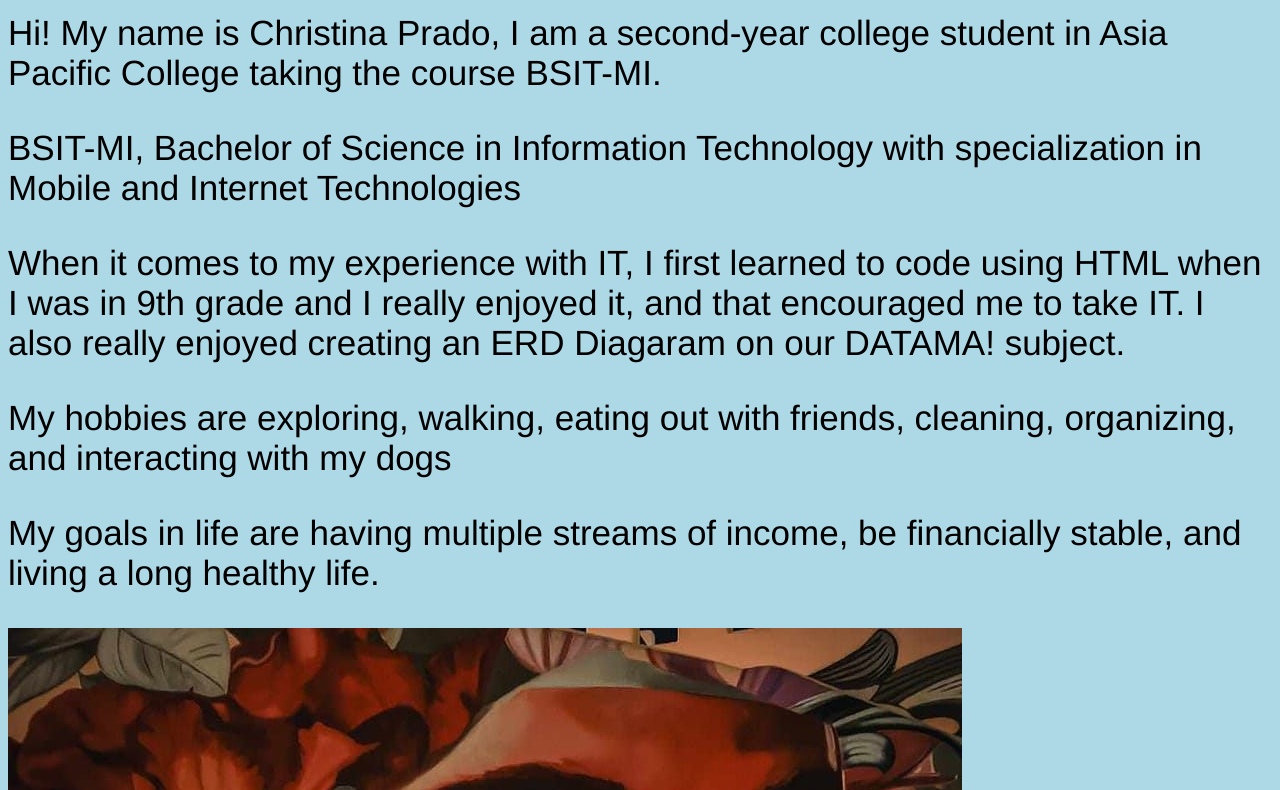
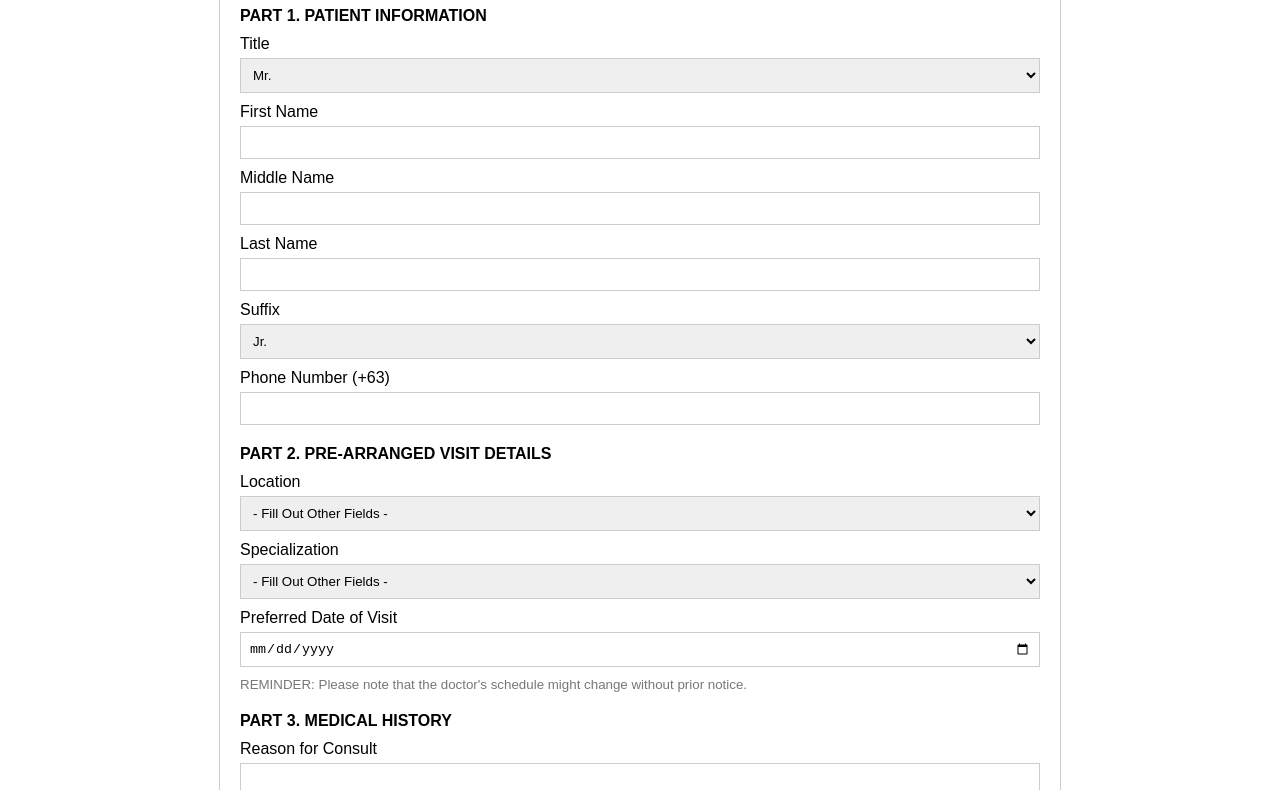
Before and after one commit to christinaprado/website-2.2, a plain HTML site: page home/index.html in a window 1280 px wide. Shown: the part 114-904 px from the top of the page. Drawn offline with Linux system fonts and the light colour scheme.

Commit message:
Update index.html

```diff
--- a/home/index.html
+++ b/home/index.html
@@ -1,42 +1,123 @@
 <!DOCTYPE html>
-<html>
+<html lang="en">
 <head>
-<title>Page Title</title>
+    <meta charset="UTF-8">
+    <meta name="viewport" content="width=device-width, initial-scale=1.0">
+    <title>Patient Information Form</title>
     <style>
         body {
-    background-color: lightblue;
+            font-family: sans-serif;
         }
-
-  h1 {
-    color: white;
-    text-align: center;
-    font-size: 50px;
+        .container {
+            max-width: 800px;
+            margin: 20px auto;
+            padding: 20px;
+            border: 1px solid #ccc;
         }
-
-  p {
-    font-family: 'Franklin Gothic Medium', 'Arial Narrow', Arial, sans-serif;
-    font-size: 35px;
+        .section {
+            margin-bottom: 20px;
+        }
+        .section-title {
+            font-weight: bold;
+            margin-bottom: 10px;
+        }
+        .input-group {
+            margin-bottom: 10px;
+        }
+        label {
+            display: block;
+            margin-bottom: 5px;
+        }
+        input[type="text"],
+        input[type="tel"],
+        input[type="date"],
+        select,
+        textarea {
+            width: 100%;
+            padding: 8px;
+            box-sizing: border-box;
+            border: 1px solid #ccc;
+        }
+        .note {
+            font-size: smaller;
+            color: #777;
         }
     </style>
 </head>
 <body>
+    <div class="container">
+        <h1>Patient Information Form</h1>
 
-<h1>Personal Profile Web page</h1>
+        <div class="section">
+            <div class="section-title">PART 1. PATIENT INFORMATION</div>
+            <div class="input-group">
+                <label for="title">Title</label>
+                <select id="title">
+                    <option value="mr">Mr.</option>
+                    <option value="ms">Ms.</option>
+                    <option value="mrs">Mrs.</option>
+                    <option value="dr">Dr.</option>
+                </select>
+            </div>
+            <div class="input-group">
+                <label for="first-name">First Name</label>
+                <input type="text" id="first-name">
+            </div>
+            <div class="input-group">
+                <label for="middle-name">Middle Name</label>
+                <input type="text" id="middle-name">
+            </div>
+            <div class="input-group">
+                <label for="last-name">Last Name</label>
+                <input type="text" id="last-name">
+            </div>
+             <div class="input-group">
+                <label for="suffix">Suffix</label>
+                <select id="suffix">
+                    <option value="jr">Jr.</option>
+                    <option value="sr">Sr.</option>
+                    <option value="ii">II</option>
+                    <option value="iii">III</option>
+                </select>
+            </div>
+            <div class="input-group">
+                <label for="phone">Phone Number (+63)</label>
+                <input type="tel" id="phone">
+            </div>
+        </div>
 
-<p>Hi! My name is Christina Prado, I am a second-year college student in Asia Pacific College taking the course BSIT-MI.</p>
+        <div class="section">
+            <div class="section-title">PART 2. PRE-ARRANGED VISIT DETAILS</div>
+            <div class="input-group">
+                <label for="location">Location</label>
+                <select id="location">
+                    <option value="">- Fill Out Other Fields -</option>
+                    </select>
+            </div>
+            <div class="input-group">
+                <label for="specialization">Specialization</label>
+                <select id="specialization">
+                    <option value="">- Fill Out Other Fields -</option>
+                    </select>
+            </div>
+            <div class="input-group">
+                <label for="preferred-date">Preferred Date of Visit</label>
+                <input type="date" id="preferred-date">
+            </div>
+            <div class="note">REMINDER: Please note that the doctor's schedule might change without prior notice.</div>
+        </div>
 
-<p>BSIT-MI, Bachelor of Science in Information Technology with specialization in Mobile and Internet Technologies</p>
-
-<p>When it comes to my experience with IT, I first learned to code using HTML when I was in 9th grade and I really enjoyed it,
-and that encouraged me to take IT. I also really enjoyed creating an ERD Diagaram on our DATAMA! subject.</p>
-
-<p>My hobbies are exploring, walking, eating out with friends, cleaning, organizing, and interacting with my dogs</p>
-
-<p>My goals in life are having multiple streams of income, be financially stable, and living a long healthy life.</p>
-
-<img src="images/448254212_1529811731302325_2685371038792432885_n.jpg">
-
-<p>Here is a picture of me during my trip to Doha, Qatar.</p>
-
+        <div class="section">
+            <div class="section-title">PART 3. MEDICAL HISTORY</div>
+            <div class="input-group">
+                <label for="reason">Reason for Consult</label>
+                <textarea id="reason" rows="4"></textarea>
+            </div>
+            <div class="input-group">
+                <label for="other-info">Other pertinent medical information</label>
+                <textarea id="other-info" rows="4"></textarea>
+            </div>
+        </div>
+    </div>
 </body>
 </html>
```
Lines whose indentation alone changed are shown as unchanged.
